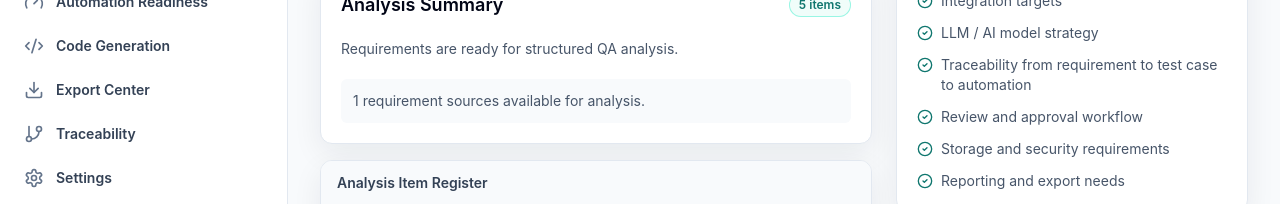
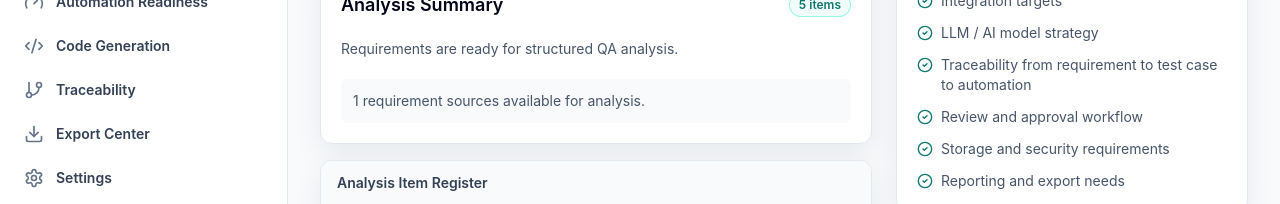
Before and after one commit to planetkosa-create/qaplanet, a Next.js app: page /analysis in a window 1280 px wide. Shown: the part 303-507 px from the top of the page. Built offline with nearby package versions, Linux system fonts and the light colour scheme; no server answers.

Commit message:
Add files via upload

```diff
--- a/components/layout/Sidebar.tsx
+++ b/components/layout/Sidebar.tsx
@@ -26,8 +26,8 @@ const navItems = [
   { href: "/test-case-generator", label: "Test Case Generator", icon: FileCheck2 },
   { href: "/automation-readiness", label: "Automation Readiness", icon: Gauge },
   { href: "/code-generation", label: "Code Generation", icon: Code2 },
+  { href: "/traceability", label: "Traceability", icon: GitBranch },
   { href: "/export-center", label: "Export Center", icon: Download },
-  { href: "/traceability", label: "Traceability", icon: GitBranch },
   { href: "/settings", label: "Settings", icon: Settings }
 ];
 
```
